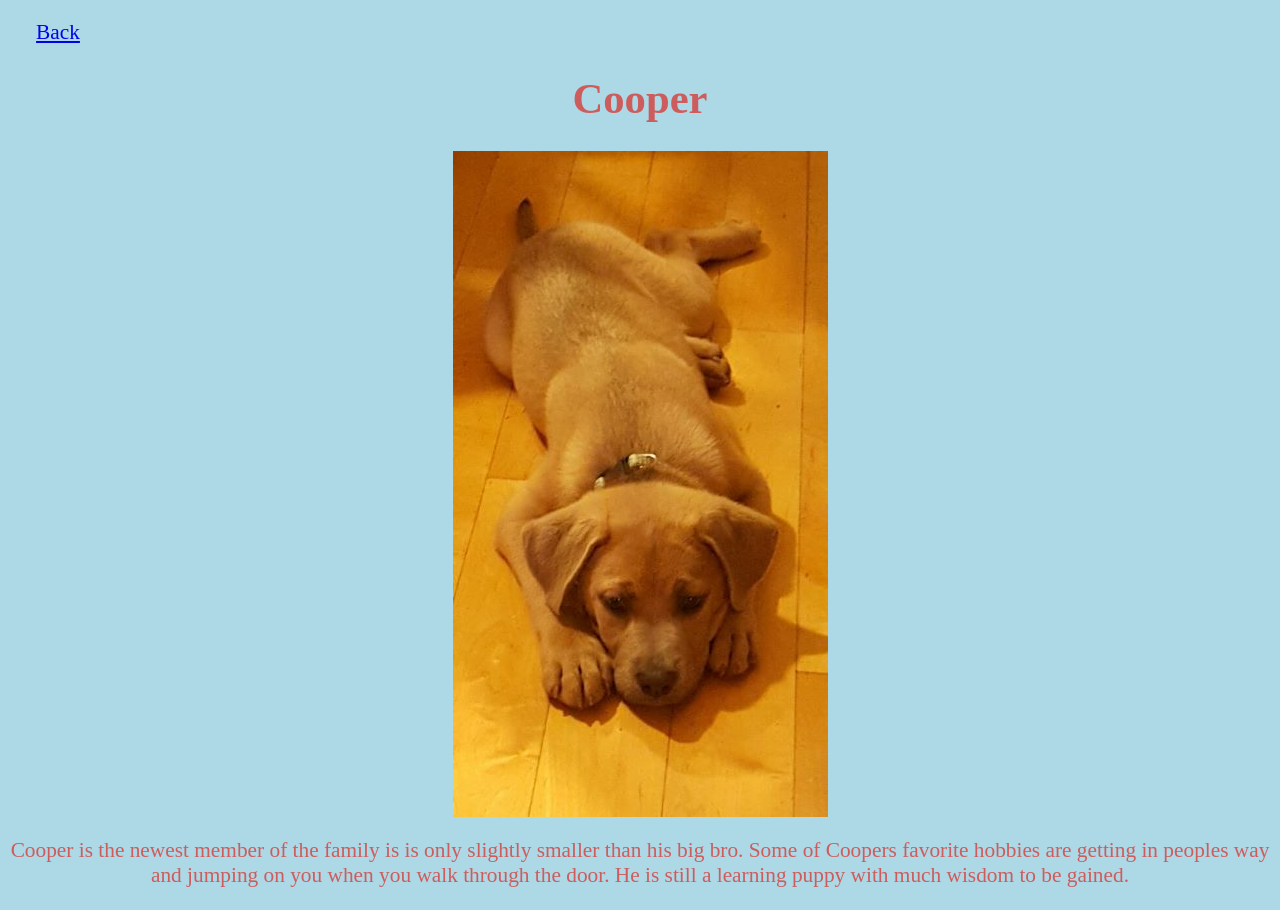
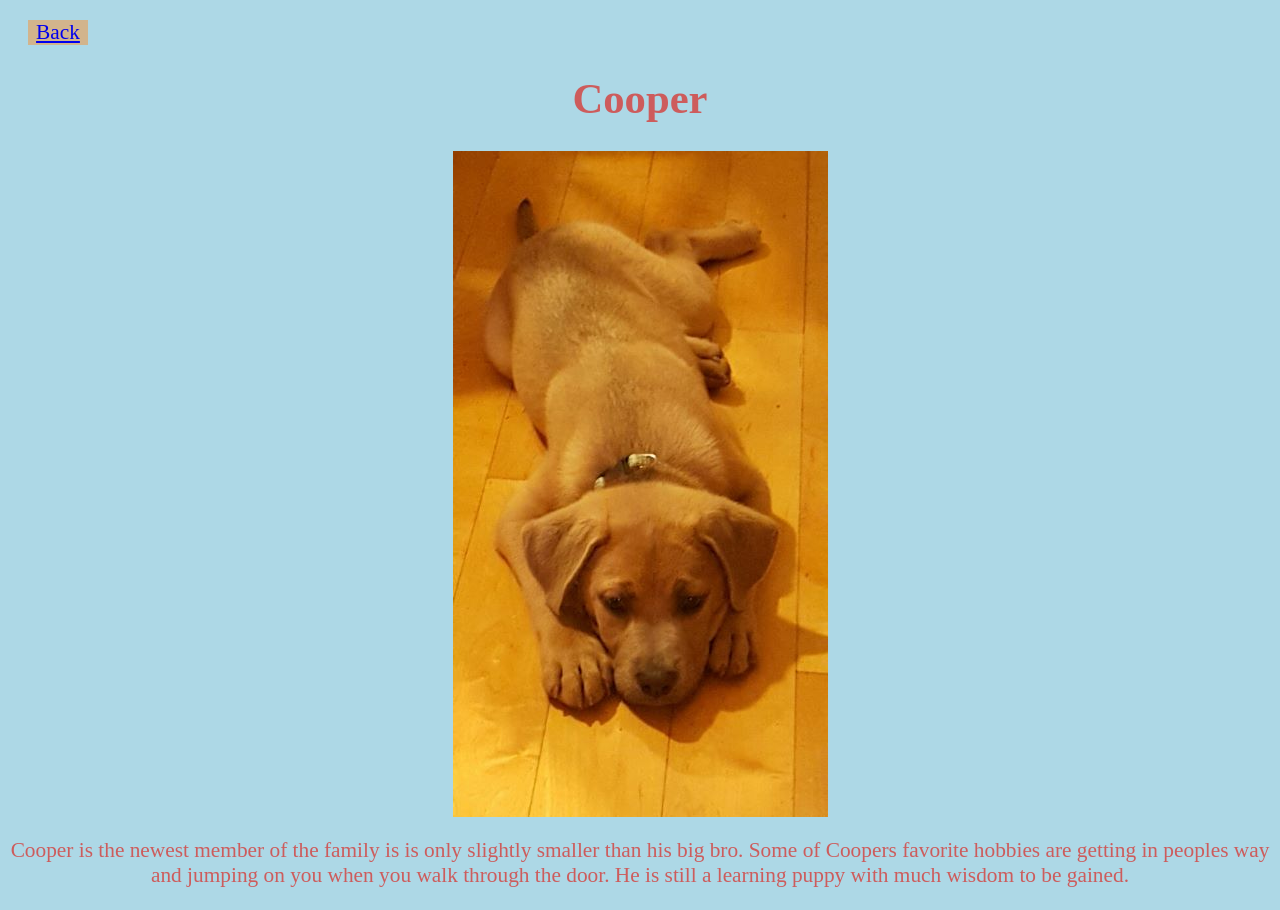
Before and after one commit to bduff2323/bduff2323.github.io, a plain HTML site: page Cooper.html in a window 1280 px wide. Drawn offline with Linux system fonts and the light colour scheme.

Commit message:
Add files via upload

```diff
--- a/Cooper.html
+++ b/Cooper.html
@@ -10,7 +10,7 @@
 
         li a {
             display: block;
-            background-color: lightblue;
+            background-color: tan;
         }
 
     </style>
```
Also changed, not shown: Home.html (+1 -1 lines).
